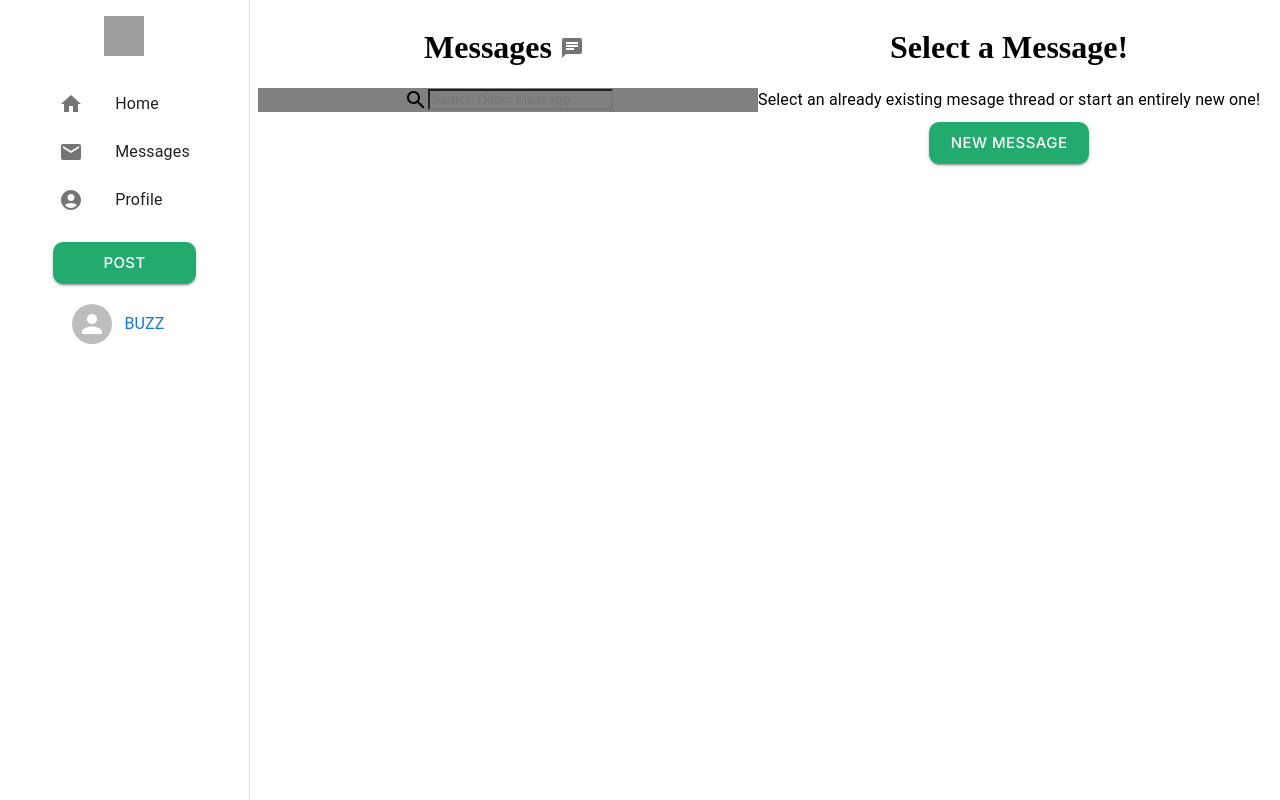
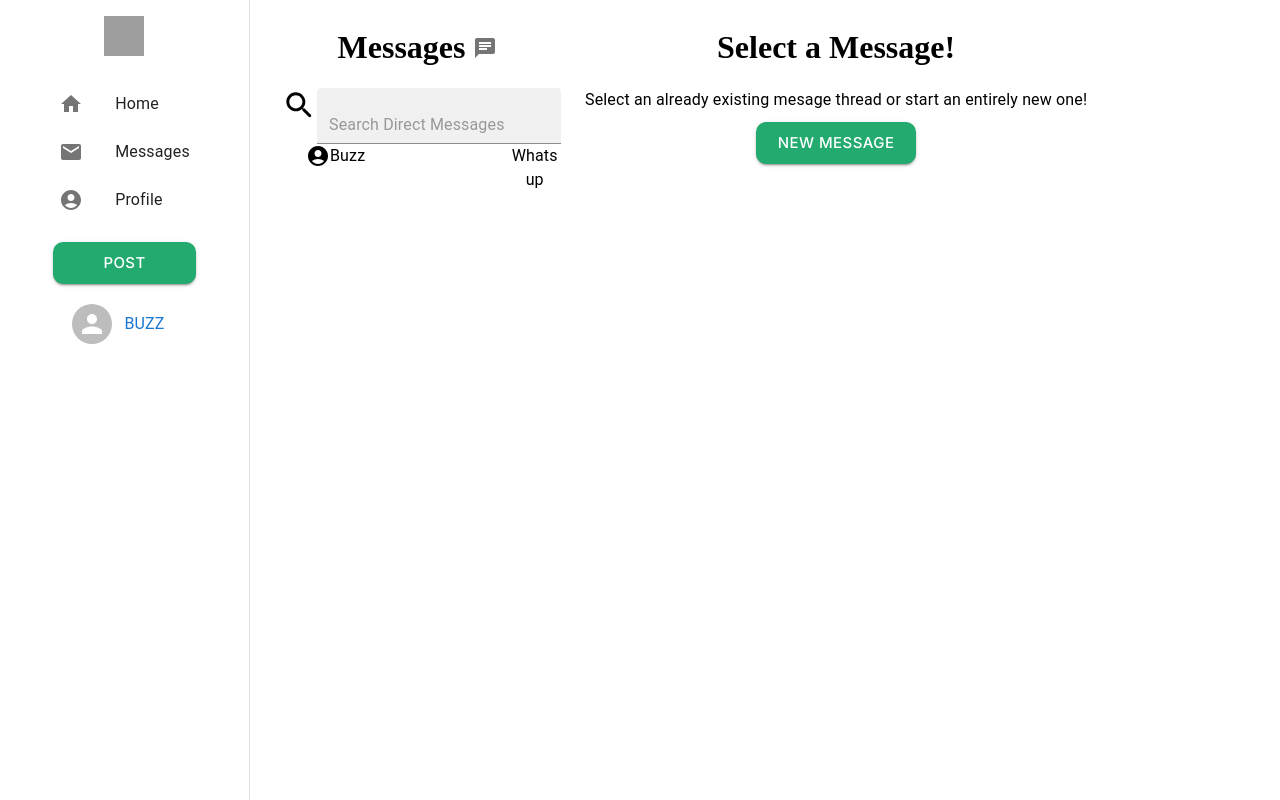
Before and after one commit to Project-Chirp/chirp-frontend, a React (Create React App) app: page / in a window 1280 px wide. Built offline with nearby package versions, Linux system fonts and the light colour scheme; grey boxes are pictures that could not be loaded.

Commit message:
Starting to make the conversation page

```diff
--- a/src/Styles/DMSearchBar.css
+++ b/src/Styles/DMSearchBar.css
@@ -1,7 +1,6 @@
 /*need to center the icons and text*/
 .searchflexbox {
   display: flex;
-  background-color: gray;
   justify-content: center;
   align-items: center;
   width: 500px;
--- /dev/null
+++ b/src/components/Conversation.tsx
@@ -0,0 +1,19 @@
+import React from "react";
+import AccountCircleIcon from "@mui/icons-material/AccountCircle";
+import { Container, Typography } from "@mui/material";
+
+const DMViewProfile = () => {
+  return (
+    <div>
+      <Container sx={{ display: "flex" }}>
+        <Container sx={{ display: "flex" }}>
+          <AccountCircleIcon />
+          <Typography>Buzz</Typography>
+        </Container>
+        <Typography>Whats up</Typography>
+      </Container>
+    </div>
+  );
+};
+
+export default DMViewProfile;
--- a/src/components/DMSearchBar.tsx
+++ b/src/components/DMSearchBar.tsx
@@ -1,16 +1,20 @@
 import React from "react";
-import SearchIcon from "@mui/icons-material/Search";
+import SearchRoundedIcon from "@mui/icons-material/SearchRounded";
 import "../Styles/DMSearchBar.css";
+import { TextField } from "@mui/material";
+import Container from "@mui/material/Container";
 
 const DMSearchBar = () => {
   return (
-    <div className="searchflexbox">
-      <SearchIcon />
-      <input
-        className="searchDM"
-        type="text"
-        placeholder="Search Direct Message"
-      />
+    <div>
+      <Container>
+        <SearchRoundedIcon fontSize="large" />
+        <TextField
+          sx={{ borderRadius: `25px` }}
+          variant="filled"
+          placeholder="Search Direct Messages"
+        />
+      </Container>
     </div>
   );
 };
--- a/src/pages/Messages.tsx
+++ b/src/pages/Messages.tsx
@@ -7,6 +7,7 @@ import { Button, Typography } from "@mui/material";
 import "../Styles/Messages.css";
 import DMSearchBar from "../components/DMSearchBar";
 import PageWrapper from "./PageWrapper";
+import DMViewProfile from "../components/Conversation";
 
 const Messages = () => {
   return (
@@ -22,6 +23,7 @@ const Messages = () => {
           </div>
 
           <DMSearchBar />
+          <DMViewProfile />
         </div>
 
         <div>
```
